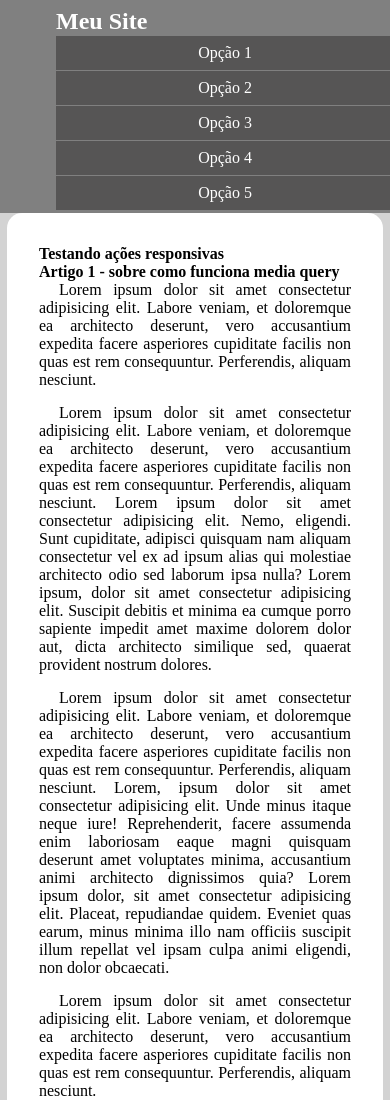
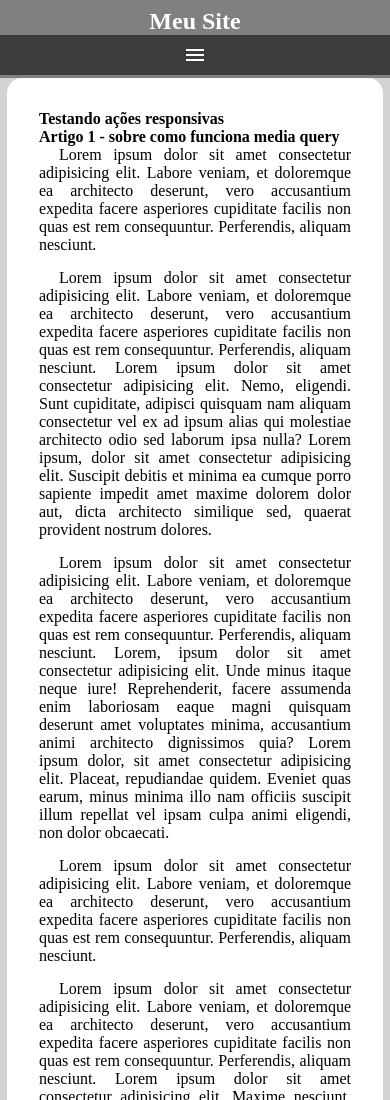
Before and after one commit to PierreCarneiro/Projeto_responsivo, a plain HTML site: page index.html in a window 390 px wide. Shown: the top 1100 px of the page. Drawn offline with nearby package versions, Linux system fonts and the light colour scheme.

Commit message:
ex de Mq Projeto responsivo.
Criando o menu responsivo para o celular.

```diff
--- a/estilos/style.css
+++ b/estilos/style.css
@@ -22,16 +22,31 @@ main{
 
 header {
   background-color: gray;
-  padding: .5rem 1rem 0.2rem 3.5rem;
+  padding: .5rem 0rem 0.2rem 0rem;
 }
 
 header h1 {
+  text-align: center;
   color:white;
   font-size: 1.5rem;
 }
 
+span#iconemenu {
+  background-color: rgb(60, 60, 60);
+  color: white;
+  display: block;
+  text-align: center;
+  padding:.5rem;
+  cursor:pointer;
+}
+
+span#iconemenu:hover {
+  background-color: rgb(253, 252, 252);
+  color: rgb(12, 12, 12);
+}
+
 menu {
-  display: block;
+  display: none;
 }
 
 menu ul {
@@ -39,12 +54,12 @@ menu ul {
 }
 
 menu ul li a {
-  width: 86.7vw;
+  width: 98vw;
   display: block;
   padding: 0.5rem 0;
   text-decoration: none;
   text-align: center;
-  background-color:rgb(86, 85, 85);
+  background-color:rgb(108, 108, 108);
   color: white;
   border-top: 1px solid gray;
 }
--- a/index.html
+++ b/index.html
@@ -1,15 +1,20 @@
 <!DOCTYPE html>
 <html lang="pt-br">
   <head>
-  <meta charset="UTF-8">
-  <meta name="viewport" content="width=device-width, initial-scale=1.0">
+    <meta charset="UTF-8" />
+    <meta name="viewport" content="width=device-width, initial-scale=1.0" />
     <title>Projeto Responsivo</title>
-  <link rel="stylesheet" href="estilos/style.css">
+    <link
+      rel="stylesheet"
+      href="https://fonts.googleapis.com/css2?family=Material+Symbols+Outlined:opsz,wght,FILL,GRAD@20..48,100..700,0..1,-50..200&icon_names=menu"
+    />
+    <link rel="stylesheet" href="estilos/style.css" />
   </head>
   <body>
     <header>
       <h1>Meu Site</h1>
-    <menu>
+      <span id="iconemenu" class="material-symbols-outlined" onclick="clickMenu()"> menu </span>
+      <menu id="op">
         <ul>
           <li><a href="#">Opção 1</a></li>
           <li><a href="#">Opção 2</a></li>
@@ -23,16 +28,66 @@
       <h2>Testando ações responsivas</h2>
       <article>
         <h3>Artigo 1 - sobre como funciona media query</h3>
-      <p>Lorem ipsum dolor sit amet consectetur adipisicing elit. Labore veniam, et doloremque ea architecto deserunt, vero accusantium expedita facere asperiores cupiditate facilis non quas est rem consequuntur. Perferendis, aliquam nesciunt.</p>
-      <p>Lorem ipsum dolor sit amet consectetur adipisicing elit. Labore veniam, et doloremque ea architecto deserunt, vero accusantium expedita facere asperiores cupiditate facilis non quas est rem consequuntur. Perferendis, aliquam nesciunt. Lorem ipsum dolor sit amet consectetur adipisicing elit. Nemo, eligendi. Sunt cupiditate, adipisci quisquam nam aliquam consectetur vel ex ad ipsum alias qui molestiae architecto odio sed laborum ipsa nulla? Lorem ipsum, dolor sit amet consectetur adipisicing elit. Suscipit debitis et minima ea cumque porro sapiente impedit amet maxime dolorem dolor aut, dicta architecto similique sed, quaerat provident nostrum dolores.</p>
-      <p>Lorem ipsum dolor sit amet consectetur adipisicing elit. Labore veniam, et doloremque ea architecto deserunt, vero accusantium expedita facere asperiores cupiditate facilis non quas est rem consequuntur. Perferendis, aliquam nesciunt. Lorem, ipsum dolor sit amet consectetur adipisicing elit. Unde minus itaque neque iure! Reprehenderit, facere assumenda enim laboriosam eaque magni quisquam deserunt amet voluptates minima, accusantium animi architecto dignissimos quia? Lorem ipsum dolor, sit amet consectetur adipisicing elit. Placeat, repudiandae quidem. Eveniet quas earum, minus minima illo nam officiis suscipit illum repellat vel ipsam culpa animi eligendi, non dolor obcaecati.</p>
-      <p>Lorem ipsum dolor sit amet consectetur adipisicing elit. Labore veniam, et doloremque ea architecto deserunt, vero accusantium expedita facere asperiores cupiditate facilis non quas est rem consequuntur. Perferendis, aliquam nesciunt.</p>
-      <p>Lorem ipsum dolor sit amet consectetur adipisicing elit. Labore veniam, et doloremque ea architecto deserunt, vero accusantium expedita facere asperiores cupiditate facilis non quas est rem consequuntur. Perferendis, aliquam nesciunt. Lorem ipsum dolor sit amet consectetur adipisicing elit. Maxime nesciunt, dolores officiis quisquam possimus aspernatur, deserunt iste aut quasi sed, optio similique sunt reprehenderit exercitationem. Pariatur iste at consequuntur alias?</p>
+        <p>
+          Lorem ipsum dolor sit amet consectetur adipisicing elit. Labore
+          veniam, et doloremque ea architecto deserunt, vero accusantium
+          expedita facere asperiores cupiditate facilis non quas est rem
+          consequuntur. Perferendis, aliquam nesciunt.
+        </p>
+        <p>
+          Lorem ipsum dolor sit amet consectetur adipisicing elit. Labore
+          veniam, et doloremque ea architecto deserunt, vero accusantium
+          expedita facere asperiores cupiditate facilis non quas est rem
+          consequuntur. Perferendis, aliquam nesciunt. Lorem ipsum dolor sit
+          amet consectetur adipisicing elit. Nemo, eligendi. Sunt cupiditate,
+          adipisci quisquam nam aliquam consectetur vel ex ad ipsum alias qui
+          molestiae architecto odio sed laborum ipsa nulla? Lorem ipsum, dolor
+          sit amet consectetur adipisicing elit. Suscipit debitis et minima ea
+          cumque porro sapiente impedit amet maxime dolorem dolor aut, dicta
+          architecto similique sed, quaerat provident nostrum dolores.
+        </p>
+        <p>
+          Lorem ipsum dolor sit amet consectetur adipisicing elit. Labore
+          veniam, et doloremque ea architecto deserunt, vero accusantium
+          expedita facere asperiores cupiditate facilis non quas est rem
+          consequuntur. Perferendis, aliquam nesciunt. Lorem, ipsum dolor sit
+          amet consectetur adipisicing elit. Unde minus itaque neque iure!
+          Reprehenderit, facere assumenda enim laboriosam eaque magni quisquam
+          deserunt amet voluptates minima, accusantium animi architecto
+          dignissimos quia? Lorem ipsum dolor, sit amet consectetur adipisicing
+          elit. Placeat, repudiandae quidem. Eveniet quas earum, minus minima
+          illo nam officiis suscipit illum repellat vel ipsam culpa animi
+          eligendi, non dolor obcaecati.
+        </p>
+        <p>
+          Lorem ipsum dolor sit amet consectetur adipisicing elit. Labore
+          veniam, et doloremque ea architecto deserunt, vero accusantium
+          expedita facere asperiores cupiditate facilis non quas est rem
+          consequuntur. Perferendis, aliquam nesciunt.
+        </p>
+        <p>
+          Lorem ipsum dolor sit amet consectetur adipisicing elit. Labore
+          veniam, et doloremque ea architecto deserunt, vero accusantium
+          expedita facere asperiores cupiditate facilis non quas est rem
+          consequuntur. Perferendis, aliquam nesciunt. Lorem ipsum dolor sit
+          amet consectetur adipisicing elit. Maxime nesciunt, dolores officiis
+          quisquam possimus aspernatur, deserunt iste aut quasi sed, optio
+          similique sunt reprehenderit exercitationem. Pariatur iste at
+          consequuntur alias?
+        </p>
       </article>
     </main>
     <footer>
       <p>Site produzido by pirre carneiro</p>
     </footer>
-
+    <script>
+      function clickMenu(){
+        if (op.style.display == 'block'){
+          op.style.display = 'none'
+        } else {
+          op.style.display = 'block'
+        }
+      }
+    </script>
   </body>
 </html>
```
Lines whose indentation alone changed are shown as unchanged.
